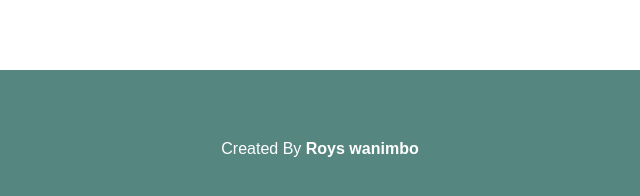
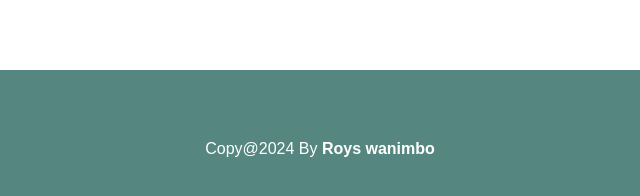
Before and after one commit to royswanimbo/sacode_laravel11_tugas_pertemuan_ke5, a plain HTML site: page index.html in a window 1280 px wide. Shown: the part 790-986 px from the top of the page, 320-960 px from the left. Drawn offline with Linux system fonts and the light colour scheme.

Commit message:
Update index.html

```diff
--- a/index.html
+++ b/index.html
@@ -34,7 +34,7 @@
     </div>
 
     <footer class="footer">
-            <p>Created By <b>Roys wanimbo</b></p>
+            <p>Copy@2024 By <b>Roys wanimbo</b></p>
        </div>
     </footer>
 
```
